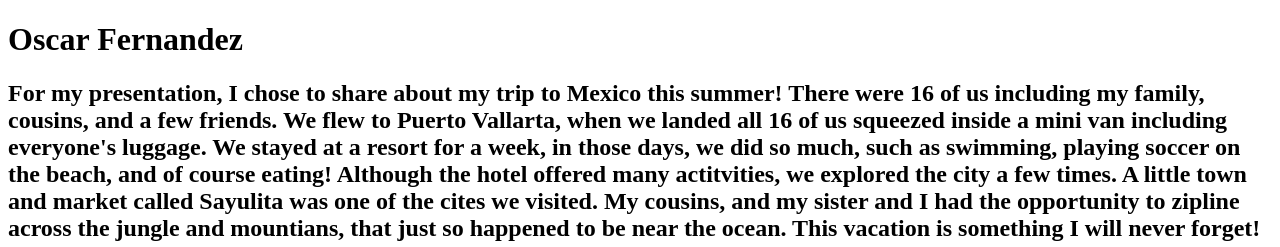
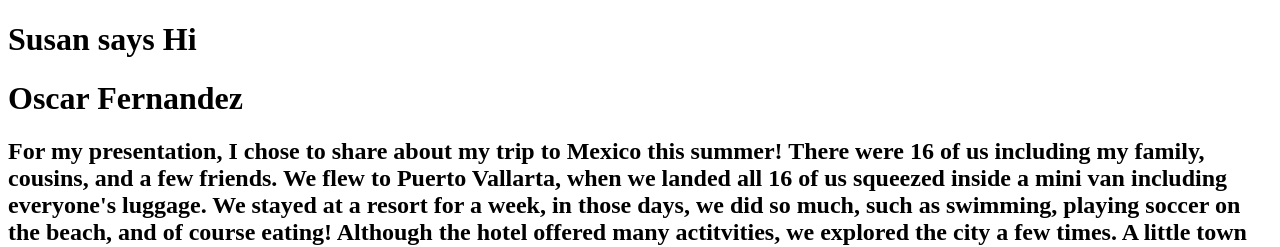
Before and after one commit to oscarf23/html1, a plain HTML site: page index.html in a window 1280 px wide. Shown: the top 247 px of the page. Drawn offline with Linux system fonts and the light colour scheme.

Commit message:
update header

```diff
--- a/index.html
+++ b/index.html
@@ -7,7 +7,10 @@
 
 <body>
 	<div class="container">
-		<header><h1>Oscar Fernandez</h1></header>
+		<header>
+		  <h1>Susan says Hi </h1>
+		  <h1>Oscar Fernandez</h1>
+		</header>
 		<nav></nav>
 		<section>
 			<header>
```
